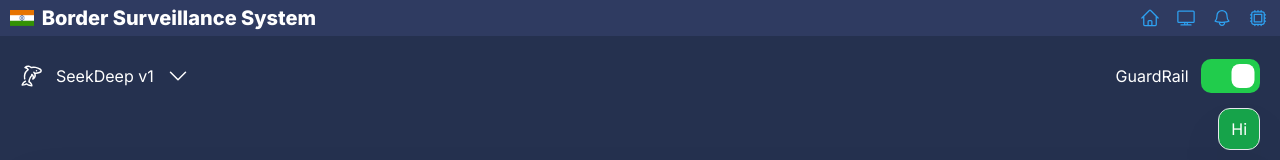
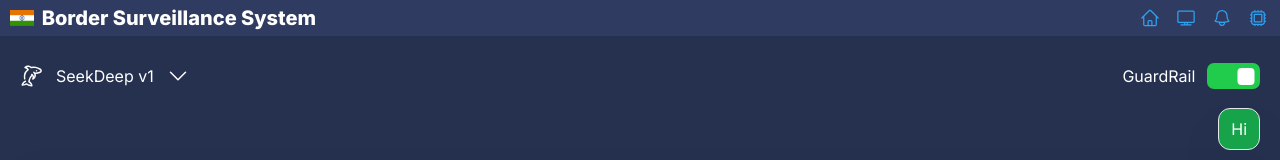
Before and after one commit to RishabMandal/beprojectbasicui2.0, a Next.js app: page /components/ChatBot in a window 1280 px wide. Shown: the top 160 px of the page. Built offline with nearby package versions, Linux system fonts and the light colour scheme.

Commit message:
minor fixes

```diff
--- a/app/components/ChatBot/style.css
+++ b/app/components/ChatBot/style.css
@@ -39,8 +39,8 @@
   font-size: 17px;
   position: relative;
   display: inline-block;
-  width: 3.5em;
-  height: 2em;
+  width: 3.1em;
+  height: 1.5em;
 }
 
 /* Hide default HTML checkbox */
@@ -60,17 +60,17 @@
   bottom: 0;
   background-color: rgb(182, 182, 182);
   transition: 0.4s;
-  border-radius: 10px;
+  border-radius: 7px;
 }
 
 .slider:before {
   position: absolute;
   content: "";
-  height: 1.4em;
-  width: 1.4em;
-  border-radius: 8px;
+  height: 1.0em;
+  width: 1.0em;
+  border-radius: 4px;
   left: 0.3em;
-  bottom: 0.3em;
+  bottom: 0.23em;
   transform: rotate(270deg);
   background-color: rgb(255, 255, 255);
   transition: 0.4s;
```
